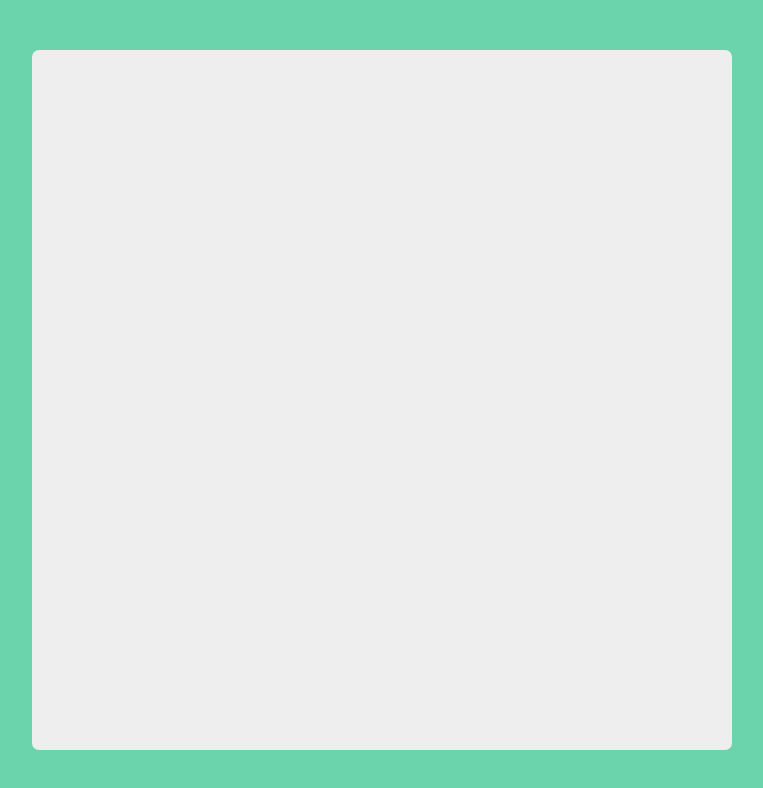
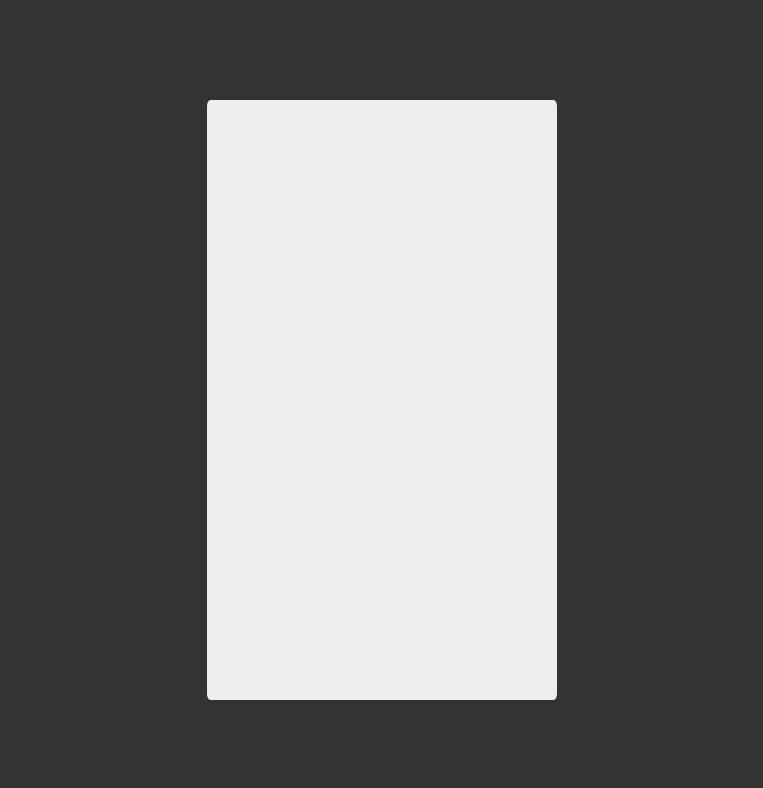
Before and after one commit to WMYM-Experimental/FlappyBird.js, a plain HTML site: page index.html in a window 1280 px wide. Shown: the whole page, without its empty margins (258-1021 px from the left). Drawn offline with Linux system fonts and the light colour scheme; a web font is replaced by a local one.

Commit message:
size 1:2

```diff
--- a/css/style.css
+++ b/css/style.css
@@ -4,7 +4,7 @@
   box-sizing: border-box;
 }
 body {
-  background: rgba(0, 182, 114, 0.58);
+  background: #333333;
 }
 #canvas {
   position: absolute;
@@ -12,8 +12,8 @@ body {
   left: 50%;
   margin-right: -50%;
   transform: translate(-50%, -50%);
-  height: 700px;
-  width: 700px;
+  height: 600px;
+  width: 350px;
   background-color: #eee;
   border-radius: 1%;
 }
```
